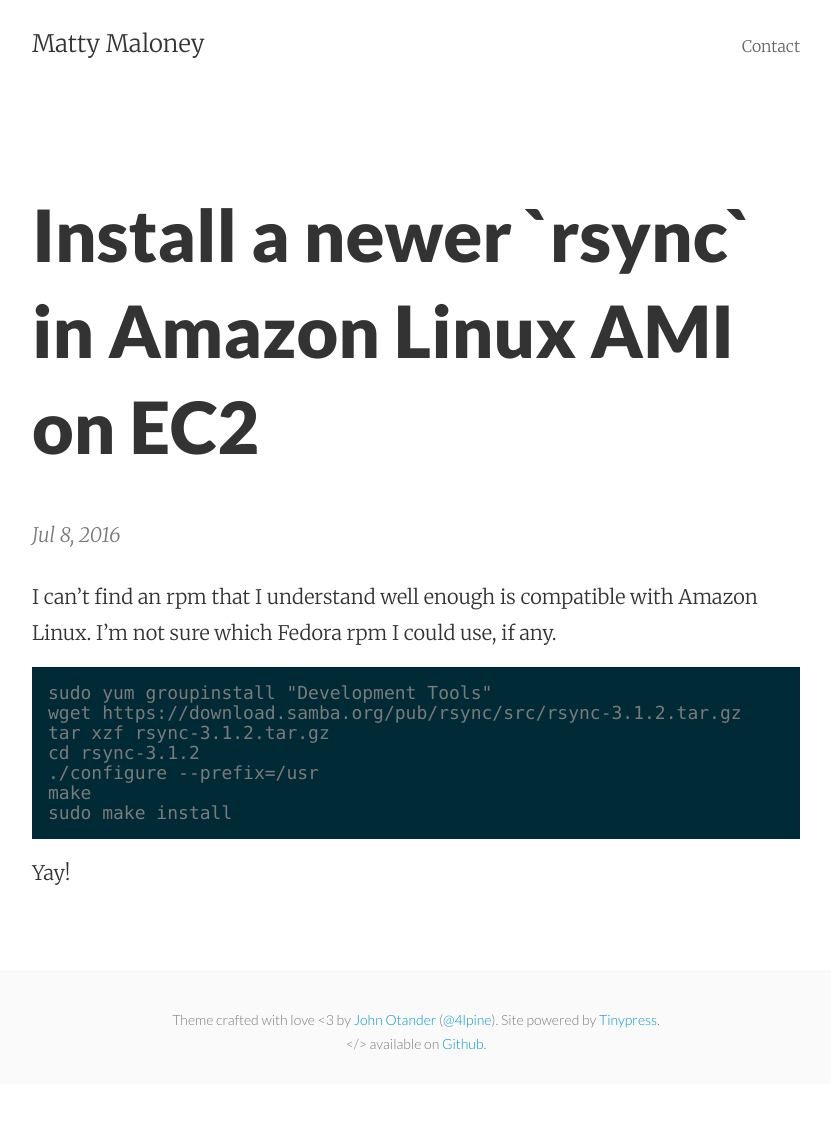
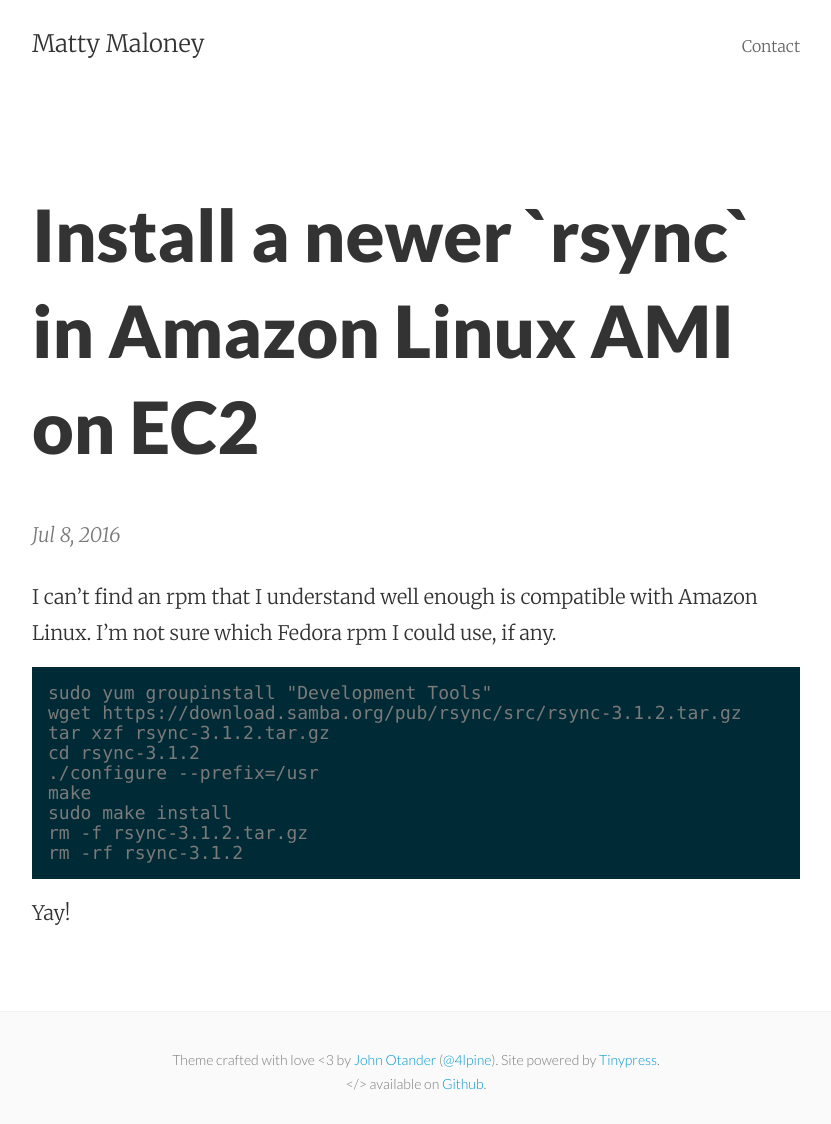
Before and after one commit to mattymaloney/mattymaloney.github.io, a Jekyll site: the page built from _posts/2016-07-08-install-new-rsync-amazon-linux-ec2.md, in a window 1280 px wide. Shown: the whole page, without its empty margins (224-1055 px from the left). Built offline with Jekyll 4.4.1, drawn with Linux system fonts in a browser that asks for light colours; before the commit the page ends 1084 px from its top, so only the background shows below that.

Commit message:
Update 2016-07-08-install-new-rsync-amazon-linux-ec2.md

````diff
--- a/_posts/2016-07-08-install-new-rsync-amazon-linux-ec2.md
+++ b/_posts/2016-07-08-install-new-rsync-amazon-linux-ec2.md
@@ -13,6 +13,8 @@
 ./configure --prefix=/usr
 make
 sudo make install
+rm -f rsync-3.1.2.tar.gz
+rm -rf rsync-3.1.2
 ```
 
 Yay!
````
